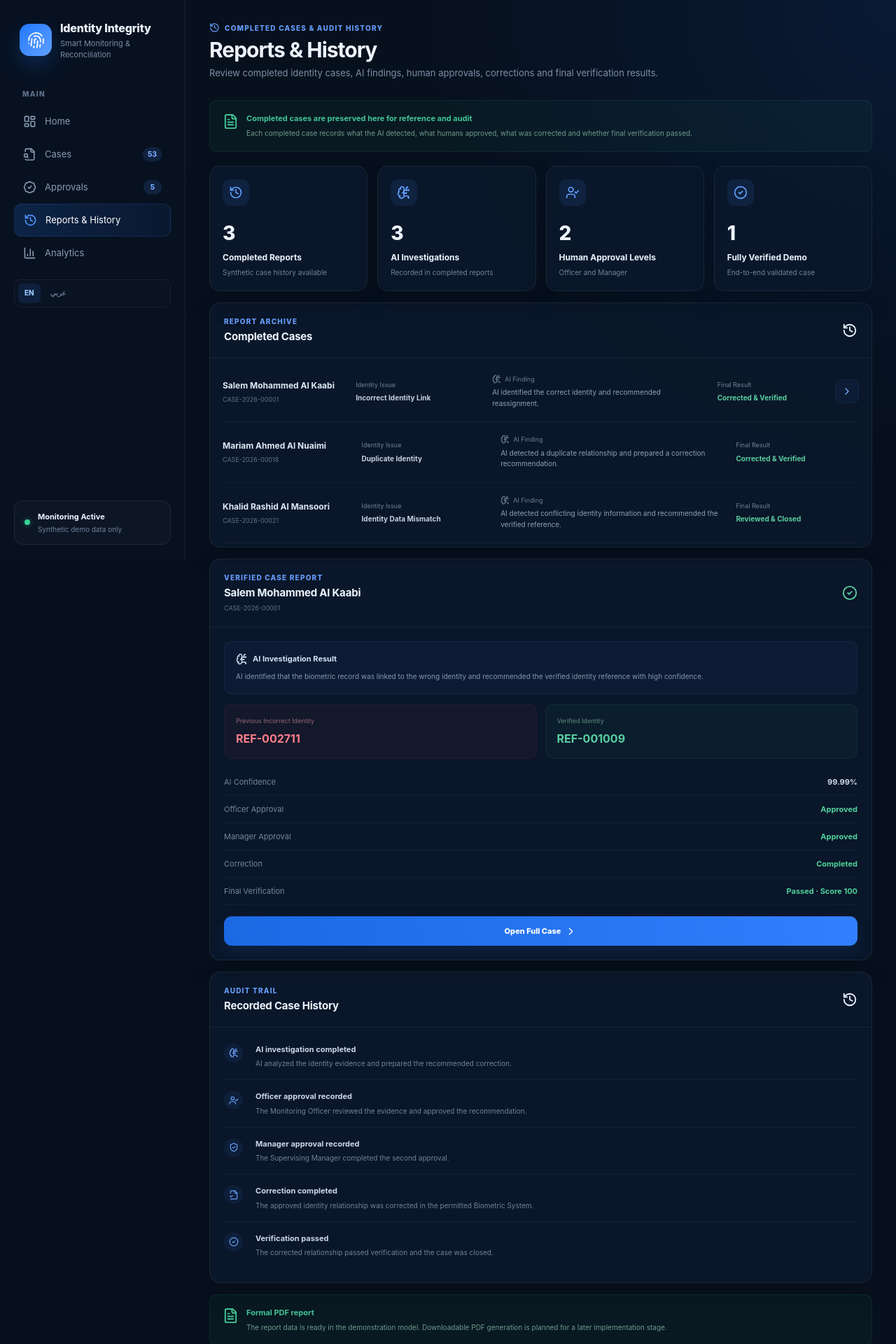
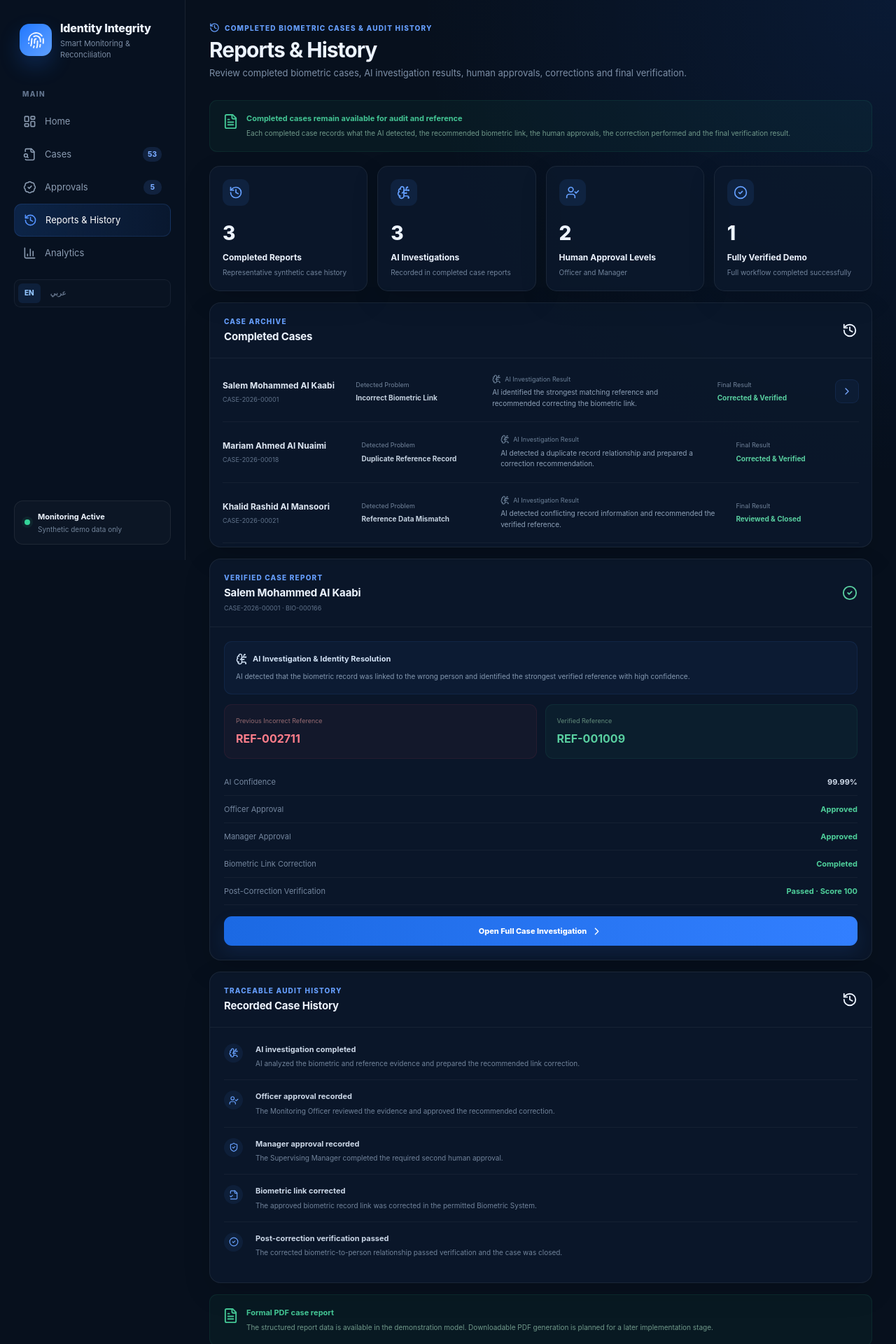
Before and after one commit to x47-cmd/ai-identity-reconciliation-platform, a Next.js app: page /reports-audit in a window 1280 px wide. Shown: the top 1920 px of the page at 70% size. Built offline with nearby package versions, Linux system fonts and the light colour scheme.

Commit message:
Update page.js

```diff
--- a/app/reports-audit/page.js
+++ b/app/reports-audit/page.js
@@ -59,18 +59,18 @@ const completedReports = [
 
     issue: {
       en:
-        "Incorrect Identity Link",
-
-      ar:
-        "ربط هوية غير صحيح",
+        "Incorrect Biometric Link",
+
+      ar:
+        "ربط بيومتري غير صحيح",
     },
 
     aiResult: {
       en:
-        "AI identified the correct identity and recommended reassignment.",
-
-      ar:
-        "حدد الذكاء الاصطناعي الهوية الصحيحة وأوصى بإعادة الربط.",
+        "AI identified the strongest matching reference and recommended correcting the biometric link.",
+
+      ar:
+        "حدد الذكاء الاصطناعي أقوى مرجع مطابق وأوصى بتصحيح ربط السجل البيومتري.",
     },
 
     result: {
@@ -102,18 +102,18 @@ const completedReports = [
 
     issue: {
       en:
-        "Duplicate Identity",
-
-      ar:
-        "هوية مكررة",
+        "Duplicate Reference Record",
+
+      ar:
+        "تكرار في السجل المرجعي",
     },
 
     aiResult: {
       en:
-        "AI detected a duplicate relationship and prepared a correction recommendation.",
-
-      ar:
-        "اكتشف الذكاء الاصطناعي علاقة مكررة وجهز توصية بالتصحيح.",
+        "AI detected a duplicate record relationship and prepared a correction recommendation.",
+
+      ar:
+        "اكتشف الذكاء الاصطناعي علاقة مكررة بين السجلات وجهز توصية بالتصحيح.",
     },
 
     result: {
@@ -145,18 +145,18 @@ const completedReports = [
 
     issue: {
       en:
-        "Identity Data Mismatch",
-
-      ar:
-        "اختلاف في بيانات الهوية",
+        "Reference Data Mismatch",
+
+      ar:
+        "اختلاف في البيانات المرجعية",
     },
 
     aiResult: {
       en:
-        "AI detected conflicting identity information and recommended the verified reference.",
-
-      ar:
-        "اكتشف الذكاء الاصطناعي اختلافًا في بيانات الهوية وأوصى بالمرجع المتحقق منه.",
+        "AI detected conflicting record information and recommended the verified reference.",
+
+      ar:
+        "اكتشف الذكاء الاصطناعي اختلافًا بين بيانات السجلات وأوصى بالمرجع الذي تم التحقق منه.",
     },
 
     result: {
@@ -195,10 +195,10 @@ const auditHistory = [
 
     description: {
       en:
-        "AI analyzed the identity evidence and prepared the recommended correction.",
-
-      ar:
-        "حلل الذكاء الاصطناعي أدلة الهوية وجهز التصحيح الموصى به.",
+        "AI analyzed the biometric and reference evidence and prepared the recommended link correction.",
+
+      ar:
+        "حلل الذكاء الاصطناعي الأدلة البيومترية والمرجعية وجهز تصحيح الربط الموصى به.",
     },
   },
 
@@ -216,10 +216,10 @@ const auditHistory = [
 
     description: {
       en:
-        "The Monitoring Officer reviewed the evidence and approved the recommendation.",
-
-      ar:
-        "راجع ضابط المراقبة الأدلة واعتمد التوصية.",
+        "The Monitoring Officer reviewed the evidence and approved the recommended correction.",
+
+      ar:
+        "راجع ضابط المراقبة الأدلة واعتمد التصحيح الموصى به.",
     },
   },
 
@@ -237,10 +237,10 @@ const auditHistory = [
 
     description: {
       en:
-        "The Supervising Manager completed the second approval.",
-
-      ar:
-        "أكمل المدير المشرف الاعتماد الثاني.",
+        "The Supervising Manager completed the required second human approval.",
+
+      ar:
+        "أكمل المدير المشرف الاعتماد البشري الثاني المطلوب.",
     },
   },
 
@@ -250,18 +250,18 @@ const auditHistory = [
 
     title: {
       en:
-        "Correction completed",
-
-      ar:
-        "تم تنفيذ التصحيح",
+        "Biometric link corrected",
+
+      ar:
+        "تم تصحيح الربط البيومتري",
     },
 
     description: {
       en:
-        "The approved identity relationship was corrected in the permitted Biometric System.",
-
-      ar:
-        "تم تصحيح علاقة الهوية المعتمدة داخل النظام البيومتري المسموح.",
+        "The approved biometric record link was corrected in the permitted Biometric System.",
+
+      ar:
+        "تم تصحيح ربط السجل البيومتري المعتمد داخل النظام البيومتري المسموح.",
     },
   },
 
@@ -271,18 +271,18 @@ const auditHistory = [
 
     title: {
       en:
-        "Verification passed",
-
-      ar:
-        "نجح التحقق",
+        "Post-correction verification passed",
+
+      ar:
+        "نجح التحقق بعد التصحيح",
     },
 
     description: {
       en:
-        "The corrected relationship passed verification and the case was closed.",
-
-      ar:
-        "اجتاز الربط المصحح عملية التحقق وتم إغلاق الحالة.",
+        "The corrected biometric-to-person relationship passed verification and the case was closed.",
+
+      ar:
+        "اجتازت العلاقة المصححة بين السجل البيومتري والشخص عملية التحقق وتم إغلاق الحالة.",
     },
   },
 ];
@@ -371,8 +371,8 @@ export default function ReportsAuditPage() {
 
               {L(
                 language,
-                "COMPLETED CASES & AUDIT HISTORY",
-                "الحالات المكتملة وسجل التدقيق"
+                "COMPLETED BIOMETRIC CASES & AUDIT HISTORY",
+                "الحالات البيومترية المكتملة وسجل التدقيق"
               )}
             </div>
 
@@ -389,8 +389,8 @@ export default function ReportsAuditPage() {
             <p>
               {L(
                 language,
-                "Review completed identity cases, AI findings, human approvals, corrections and final verification results.",
-                "راجع الحالات المكتملة ونتائج الذكاء الاصطناعي والاعتمادات البشرية والتصحيحات ونتائج التحقق النهائية."
+                "Review completed biometric cases, AI investigation results, human approvals, corrections and final verification.",
+                "راجع الحالات البيومترية المكتملة ونتائج تحقيق الذكاء الاصطناعي والاعتمادات البشرية والتصحيحات ونتائج التحقق النهائي."
               )}
             </p>
 
@@ -419,13 +419,14 @@ export default function ReportsAuditPage() {
             aria-hidden="true"
           />
 
+
           <div>
 
             <strong>
               {L(
                 language,
-                "Completed cases are preserved here for reference and audit",
-                "يتم حفظ الحالات المكتملة هنا للرجوع إليها والتدقيق"
+                "Completed cases remain available for audit and reference",
+                "يتم الاحتفاظ بالحالات المكتملة للرجوع إليها والتدقيق"
               )}
             </strong>
 
@@ -433,8 +434,8 @@ export default function ReportsAuditPage() {
             <span>
               {L(
                 language,
-                "Each completed case records what the AI detected, what humans approved, what was corrected and whether final verification passed.",
-                "تسجل كل حالة مكتملة ما اكتشفه الذكاء الاصطناعي وما تم اعتماده بشريًا وما تم تصحيحه ونتيجة التحقق النهائي."
+                "Each completed case records what the AI detected, the recommended biometric link, the human approvals, the correction performed and the final verification result.",
+                "تسجل كل حالة مكتملة ما اكتشفه الذكاء الاصطناعي، والربط البيومتري الموصى به، والاعتمادات البشرية، والتصحيح المنفذ، ونتيجة التحقق النهائي."
               )}
             </span>
 
@@ -462,8 +463,8 @@ export default function ReportsAuditPage() {
             description={
               L(
                 language,
-                "Synthetic case history available",
-                "سجل حالات تجريبي متوفر"
+                "Representative synthetic case history",
+                "سجل تمثيلي لحالات تجريبية"
               )
             }
           />
@@ -482,8 +483,8 @@ export default function ReportsAuditPage() {
             description={
               L(
                 language,
-                "Recorded in completed reports",
-                "مسجلة ضمن التقارير المكتملة"
+                "Recorded in completed case reports",
+                "مسجلة ضمن تقارير الحالات المكتملة"
               )
             }
           />
@@ -522,8 +523,8 @@ export default function ReportsAuditPage() {
             description={
               L(
                 language,
-                "End-to-end validated case",
-                "حالة مكتملة من البداية للنهاية"
+                "Full workflow completed successfully",
+                "اكتمل مسارها بالكامل بنجاح"
               )
             }
           />
@@ -540,13 +541,15 @@ export default function ReportsAuditPage() {
           <div className="panelHeader">
 
             <div>
+
               <div className="panelEyebrow">
                 {L(
                   language,
-                  "REPORT ARCHIVE",
-                  "أرشيف التقارير"
+                  "CASE ARCHIVE",
+                  "أرشيف الحالات"
                 )}
               </div>
+
 
               <h2>
                 {L(
@@ -555,6 +558,7 @@ export default function ReportsAuditPage() {
                   "الحالات المكتملة"
                 )}
               </h2>
+
             </div>
 
 
@@ -630,6 +634,7 @@ export default function ReportsAuditPage() {
                     {/* PERSON */}
 
                     <div>
+
                       <strong
                         style={{
                           display:
@@ -645,6 +650,7 @@ export default function ReportsAuditPage() {
                         {name}
                       </strong>
 
+
                       <span
                         dir="ltr"
                         style={{
@@ -663,12 +669,14 @@ export default function ReportsAuditPage() {
                       >
                         {item.id}
                       </span>
+
                     </div>
 
 
                     {/* ISSUE */}
 
                     <div>
+
                       <span
                         style={{
                           display:
@@ -683,10 +691,11 @@ export default function ReportsAuditPage() {
                       >
                         {L(
                           language,
-                          "Identity Issue",
-                          "المشكلة"
+                          "Detected Problem",
+                          "المشكلة المكتشفة"
                         )}
                       </span>
+
 
                       <strong
                         style={{
@@ -705,12 +714,14 @@ export default function ReportsAuditPage() {
                       >
                         {issue}
                       </strong>
+
                     </div>
 
 
                     {/* AI */}
 
                     <div>
+
                       <span
                         style={{
                           display:
@@ -736,10 +747,11 @@ export default function ReportsAuditPage() {
 
                         {L(
                           language,
-                          "AI Finding",
-                          "نتيجة الذكاء الاصطناعي"
+                          "AI Investigation Result",
+                          "نتيجة تحقيق الذكاء الاصطناعي"
                         )}
                       </span>
+
 
                       <span
                         style={{
@@ -761,12 +773,14 @@ export default function ReportsAuditPage() {
                       >
                         {aiResult}
                       </span>
+
                     </div>
 
 
                     {/* RESULT */}
 
                     <div>
+
                       <span
                         style={{
                           display:
@@ -786,6 +800,7 @@ export default function ReportsAuditPage() {
                         )}
                       </span>
 
+
                       <strong
                         style={{
                           display:
@@ -803,12 +818,14 @@ export default function ReportsAuditPage() {
                       >
                         {result}
                       </strong>
+
                     </div>
 
 
                     {/* OPEN */}
 
                     <div>
+
                       {item.hasDetail && (
                         <div
                           style={{
@@ -846,6 +863,7 @@ export default function ReportsAuditPage() {
                           />
                         </div>
                       )}
+
                     </div>
 
                   </div>
@@ -908,6 +926,7 @@ export default function ReportsAuditPage() {
           <div className="panelHeader">
 
             <div>
+
               <div className="panelEyebrow">
                 {L(
                   language,
@@ -916,6 +935,7 @@ export default function ReportsAuditPage() {
                 )}
               </div>
 
+
               <h2>
                 {L(
                   language,
@@ -924,6 +944,7 @@ export default function ReportsAuditPage() {
                 )}
               </h2>
 
+
               <span
                 dir="ltr"
                 style={{
@@ -941,7 +962,10 @@ export default function ReportsAuditPage() {
                 }}
               >
                 {VERIFIED_DEMO_CASE.id}
+                {" · "}
+                {VERIFIED_DEMO_CASE.biometricId}
               </span>
+
             </div>
 
 
@@ -978,6 +1002,7 @@ export default function ReportsAuditPage() {
                   "1px solid rgba(70,140,255,0.09)",
               }}
             >
+
               <strong
                 style={{
                   display:
@@ -1003,10 +1028,11 @@ export default function ReportsAuditPage() {
 
                 {L(
                   language,
-                  "AI Investigation Result",
-                  "نتيجة تحقيق الذكاء الاصطناعي"
+                  "AI Investigation & Identity Resolution",
+                  "تحقيق الذكاء الاصطناعي وحسم الهوية"
                 )}
               </strong>
+
 
               <p
                 style={{
@@ -1025,10 +1051,11 @@ export default function ReportsAuditPage() {
               >
                 {L(
                   language,
-                  "AI identified that the biometric record was linked to the wrong identity and recommended the verified identity reference with high confidence.",
-                  "حدد الذكاء الاصطناعي أن السجل البيومتري كان مرتبطًا بالهوية الخطأ، وأوصى بمرجع الهوية الصحيح بدرجة ثقة مرتفعة."
+                  "AI detected that the biometric record was linked to the wrong person and identified the strongest verified reference with high confidence.",
+                  "اكتشف الذكاء الاصطناعي أن السجل البيومتري كان مرتبطًا بالشخص الخطأ، وحدد أقوى مرجع صحيح بدرجة ثقة مرتفعة."
                 )}
               </p>
+
             </div>
 
 
@@ -1065,6 +1092,7 @@ export default function ReportsAuditPage() {
                     "1px solid rgba(255,80,100,0.08)",
                 }}
               >
+
                 <span
                   style={{
                     display:
@@ -1079,10 +1107,11 @@ export default function ReportsAuditPage() {
                 >
                   {L(
                     language,
-                    "Previous Incorrect Identity",
-                    "الهوية السابقة الخاطئة"
+                    "Previous Incorrect Reference",
+                    "المرجع السابق الخاطئ"
                   )}
                 </span>
+
 
                 <strong
                   dir="ltr"
@@ -1104,6 +1133,7 @@ export default function ReportsAuditPage() {
                     VERIFIED_DEMO_CASE.execution.before
                   }
                 </strong>
+
               </div>
 
 
@@ -1122,6 +1152,7 @@ export default function ReportsAuditPage() {
                     "1px solid rgba(52,211,153,0.08)",
                 }}
               >
+
                 <span
                   style={{
                     display:
@@ -1136,10 +1167,11 @@ export default function ReportsAuditPage() {
                 >
                   {L(
                     language,
-                    "Verified Identity",
-                    "الهوية الصحيحة بعد التحقق"
+                    "Verified Reference",
+                    "المرجع الصحيح بعد التحقق"
                   )}
                 </span>
+
 
                 <strong
                   dir="ltr"
@@ -1161,6 +1193,7 @@ export default function ReportsAuditPage() {
                     VERIFIED_DEMO_CASE.execution.after
                   }
                 </strong>
+
               </div>
 
             </div>
@@ -1176,6 +1209,7 @@ export default function ReportsAuditPage() {
             >
 
               <div className="detailRow">
+
                 <span>
                   {L(
                     language,
@@ -1184,15 +1218,17 @@ export default function ReportsAuditPage() {
                   )}
                 </span>
 
-                <strong>
+                <strong dir="ltr">
                   {
                     VERIFIED_DEMO_CASE.aiConfidence
                   }%
                 </strong>
+
               </div>
 
 
               <div className="detailRow">
+
                 <span>
                   {L(
                     language,
@@ -1208,10 +1244,12 @@ export default function ReportsAuditPage() {
                     "معتمد"
                   )}
                 </strong>
+
               </div>
 
 
               <div className="detailRow">
+
                 <span>
                   {L(
                     language,
@@ -1227,15 +1265,17 @@ export default function ReportsAuditPage() {
                     "معتمد"
                   )}
                 </strong>
+
               </div>
 
 
               <div className="detailRow">
+
                 <span>
                   {L(
                     language,
-                    "Correction",
-                    "التصحيح"
+                    "Biometric Link Correction",
+                    "تصحيح الربط البيومتري"
                   )}
                 </span>
 
@@ -1246,25 +1286,31 @@ export default function ReportsAuditPage() {
                     "مكتمل"
                   )}
                 </strong>
+
               </div>
 
 
               <div className="detailRow">
+
                 <span>
                   {L(
                     language,
-                    "Final Verification",
-                    "التحقق النهائي"
+                    "Post-Correction Verification",
+                    "التحقق بعد التصحيح"
                   )}
                 </span>
 
-                <strong className="successText">
+                <strong
+                  className="successText"
+                  dir="ltr"
+                >
                   {L(
                     language,
                     `Passed · Score ${VERIFIED_DEMO_CASE.verification.score}`,
                     `ناجح · الدرجة ${VERIFIED_DEMO_CASE.verification.score}`
                   )}
                 </strong>
+
               </div>
 
             </div>
@@ -1282,8 +1328,8 @@ export default function ReportsAuditPage() {
             >
               {L(
                 language,
-                "Open Full Case",
-                "فتح الحالة الكاملة"
+                "Open Full Case Investigation",
+                "فتح تحقيق الحالة الكامل"
               )}
 
               <ChevronRight
@@ -1315,13 +1361,15 @@ export default function ReportsAuditPage() {
           <div className="panelHeader">
 
             <div>
+
               <div className="panelEyebrow">
                 {L(
                   language,
-                  "AUDIT TRAIL",
-                  "سجل التدقيق"
+                  "TRACEABLE AUDIT HISTORY",
+                  "سجل التدقيق القابل للتتبع"
                 )}
               </div>
+
 
               <h2>
                 {L(
@@ -1330,7 +1378,9 @@ export default function ReportsAuditPage() {
                   "تاريخ الحالة المسجل"
                 )}
               </h2>
+
             </div>
+
 
             <History
               size={22}
@@ -1491,21 +1541,23 @@ export default function ReportsAuditPage() {
             aria-hidden="true"
           />
 
+
           <div>
 
             <strong>
               {L(
                 language,
-                "Formal PDF report",
-                "تقرير PDF رسمي"
+                "Formal PDF case report",
+                "تقرير حالة رسمي PDF"
               )}
             </strong>
 
+
             <span>
               {L(
                 language,
-                "The report data is ready in the demonstration model. Downloadable PDF generation is planned for a later implementation stage.",
-                "بيانات التقرير جاهزة داخل النموذج التجريبي، وسيتم إضافة إنشاء تقرير PDF قابل للتنزيل في مرحلة لاحقة."
+                "The structured report data is available in the demonstration model. Downloadable PDF generation is planned for a later implementation stage.",
+                "بيانات التقرير المنظمة متوفرة داخل النموذج التجريبي، وسيتم إضافة إنشاء تقرير PDF قابل للتنزيل في مرحلة تنفيذ لاحقة."
               )}
             </span>
 
@@ -1534,6 +1586,7 @@ export default function ReportsAuditPage() {
             aria-hidden="true"
           />
 
+
           <div>
 
             <strong>
@@ -1544,11 +1597,12 @@ export default function ReportsAuditPage() {
               )}
             </strong>
 
+
             <span>
               {L(
                 language,
-                "The history records AI analysis, human approvals, controlled correction and verification so completed cases can be reviewed later.",
-                "يسجل السجل تحليل الذكاء الاصطناعي والاعتمادات البشرية والتصحيح الخاضع للتحكم والتحقق حتى يمكن مراجعة الحالات لاحقًا."
+                "The audit history records AI investigation, human approvals, controlled biometric correction and final verification so completed cases can be reviewed later.",
+                "يسجل سجل التدقيق تحقيق الذكاء الاصطناعي والاعتمادات البشرية والتصحيح البيومتري الخاضع للتحكم والتحقق النهائي حتى يمكن مراجعة الحالات المكتملة لاحقًا."
               )}
             </span>
 
@@ -1566,13 +1620,14 @@ export default function ReportsAuditPage() {
           <span>
             {L(
               language,
-              "AI Identity Reconciliation Platform · Reports & History",
-              "منصة مطابقة الهوية بالذكاء الاصطناعي · التقارير والسجل"
+              "AI Biometric Reconciliation Platform · Reports & History",
+              "منصة المطابقة البيومترية بالذكاء الاصطناعي · التقارير والسجل"
             )}
           </span>
 
 
           <div>
+
             <Activity
               size={15}
               aria-hidden="true"
@@ -1583,11 +1638,13 @@ export default function ReportsAuditPage() {
               "Audit history available",
               "سجل التدقيق متوفر"
             )}
+
           </div>
 
         </footer>
 
       </main>
+
     </div>
   );
 }
```
